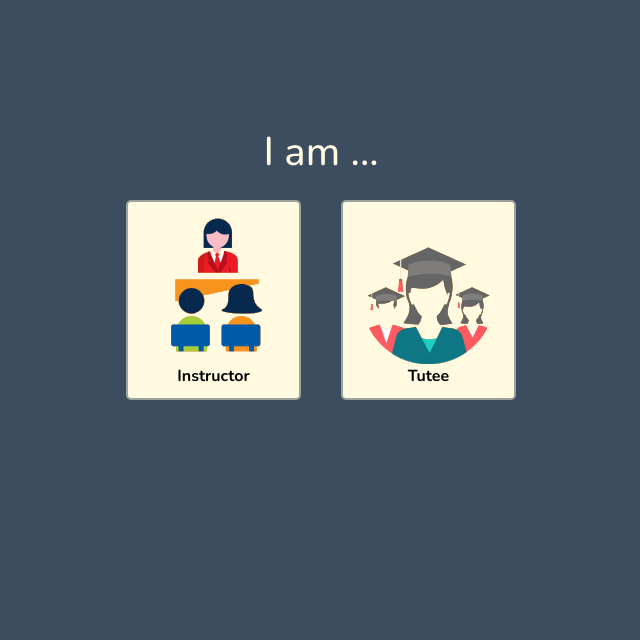
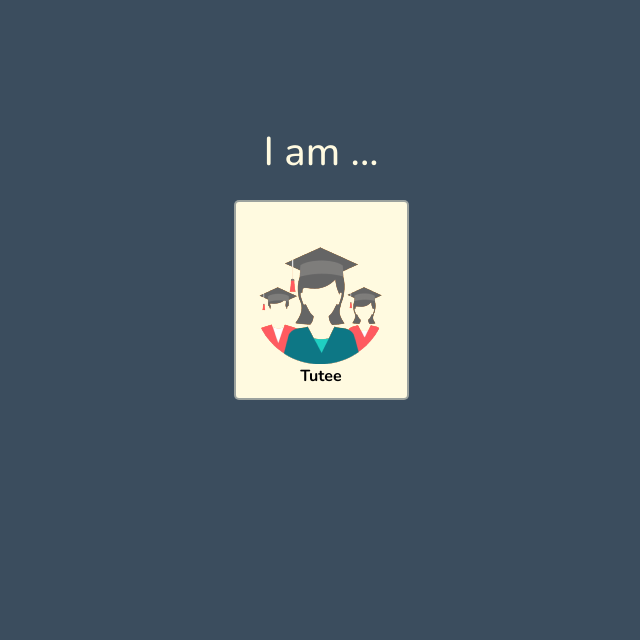
Before and after one commit to GcvKishore/TMS, a Django app: page /account/sign-up in a window 1280 px wide. Shown: the part 147-787 px from the top of the page, without its empty margins (319-959 px from the left). Run offline with Django 4.2, Linux system fonts and the light colour scheme; some libraries are stand-ins or nearby versions.

Commit message:
Removed Instructor Signup

```diff
--- a/accounts/urls.py
+++ b/accounts/urls.py
@@ -5,7 +5,7 @@ from django.contrib.auth.views import LoginView, LogoutView
 app_name = "account"
 urlpatterns = [
     path('sign-up', views.signUpAs, name="sign-up-as"),
-    path('sign-up/instructor/', views.instructorSignUp, name="sign-up-as-instructor"),
+    # path('sign-up/instructor/', views.instructorSignUp, name="sign-up-as-instructor"),
     path('sign-up/tutee/', views.tuteeSignUp, name="sign-up-as-tutee"),
     path('sign-in/', LoginView.as_view(template_name='accounts/sign-in.html'), name="sign-in"),
     path('sign-out/', LogoutView.as_view(), name="sign-out"),
--- a/accounts/views.py
+++ b/accounts/views.py
@@ -52,7 +52,7 @@ def instructorSignUp(request):
             password = form.cleaned_data.get('password1')
 
             current_user = User.objects.get(username=username)
-            current_user.is_staff = True
+            # current_user.is_staff = True
             current_user.save()
 
             user = authenticate(username=username, password=password)
--- a/templates/accounts/sign-up-as.html
+++ b/templates/accounts/sign-up-as.html
@@ -40,15 +40,15 @@
                 <h1>I am ...</h1>
             </div>
             <div class="row justify-content-center align-content-center text-center">
-                <div class="col-5 mx-2 text-end">
-                    <a href="{% url 'account:sign-up-as-instructor' %}">
-                        <button class="i-am-card p-3">
-                            <img src="{% static 'images/accounts/instructor-icon.png' %}" alt="instructors icon">
-                            <strong>Instructor</strong>
-                        </button>
-                    </a>
-                </div>
-                <div class="col-5 mx-2 text-start">
+{#                <div class="col mx-2">#}
+{#                    <a href="{% url 'account:sign-up-as-instructor' %}">#}
+{#                        <button class="i-am-card p-3">#}
+{#                            <img src="{% static 'images/accounts/instructor-icon.png' %}" alt="instructors icon">#}
+{#                            <strong>Instructor</strong>#}
+{#                        </button>#}
+{#                    </a>#}
+{#                </div>#}
+                <div class="col mx-2">
                     <a href="{% url 'account:sign-up-as-tutee' %}">
                         <button class="i-am-card p-3">
                             <img src="{% static 'images/accounts/tutee-icon.png' %}" alt="tutee icon">
```
